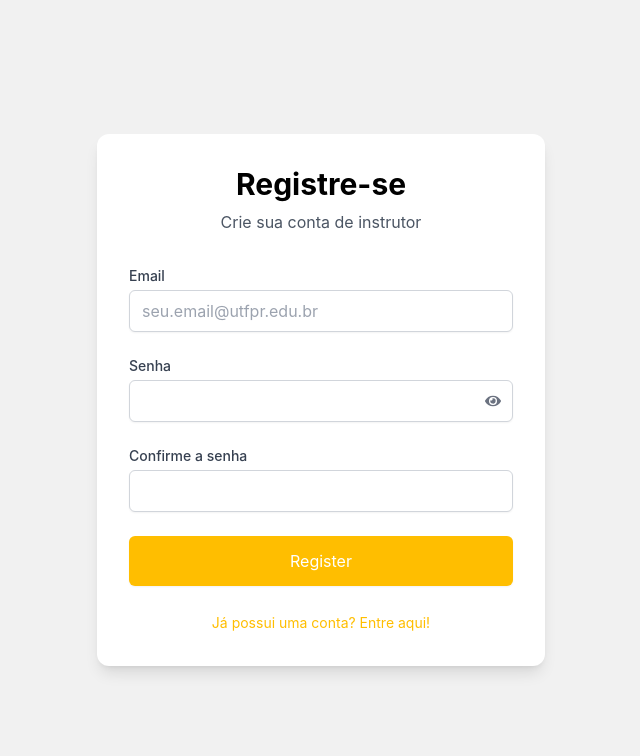
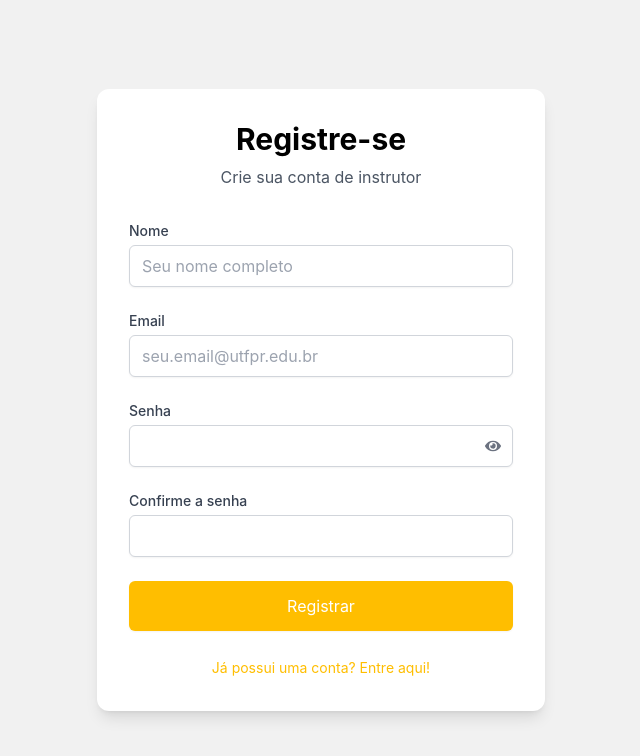
Before and after one commit to gabrielfurtadon/Oficina2UI, a React (Create React App) app in the folder oficina-2-ui/: page / in a window 1280 px wide. Both pictures are taken after a click on the button "Ainda não tem uma conta? Registre-se aqui!". Shown: the top 756 px of the page, without its empty margins (319-959 px from the left). Built offline with nearby package versions, Linux system fonts and the light colour scheme.

Commit message:
add de validação de campo obrigatorio e chamada pro back

```diff
--- a/oficina-2-ui/src/pages/LoginPage.js
+++ b/oficina-2-ui/src/pages/LoginPage.js
@@ -12,24 +12,61 @@ const LoginPage = ({ onSwitch }) => {
     return regex.test(email);
   };
 
+  const validateFields = () => {
+    let newErrors = {};
+
+    if (!formData.email) {
+      newErrors.email = "Campo obrigatório";
+    } else if (!validateEmail(formData.email)) {
+      newErrors.email = "Informe um e-mail válido pertencente à @utfpr.edu.br";
+    }
+
+    if (!formData.password) {
+      newErrors.password = "Campo obrigatório";
+    }
+
+    setErrors(newErrors);
+    return Object.keys(newErrors).length === 0;
+  };
+
   const handleInputChange = (e) => {
     const { name, value } = e.target;
     setFormData({ ...formData, [name]: value });
 
-    let newErrors = { ...errors };
-    if (name === "email" && !validateEmail(value)) {
-      newErrors.email = "Informe um e-mail válido pertencente à @utfpr.edu.br";
-    } else {
-      delete newErrors.email;
-    }
-    setErrors(newErrors);
+    setErrors((prevErrors) => ({
+      ...prevErrors,
+      [name]: value ? "" : "Campo obrigatório",
+    }));
   };
 
   const handleSubmit = async (e) => {
     e.preventDefault();
+    if (!validateFields()) {
+      return;
+    }
+
     setLoading(true);
-    await new Promise((resolve) => setTimeout(resolve, 2000));
-    setLoading(false);
+    try {
+      const response = await fetch("http://localhost:8080/instrutor/login", {
+        method: "POST",
+        headers: {
+          "Content-Type": "application/json",
+        },
+        body: JSON.stringify(formData),
+      });
+
+      if (!response.ok) {
+        const errorData = await response.json();
+        throw new Error(errorData.message || "Falha no login");
+      }
+
+      const data = await response.json();
+
+    } catch (error) {
+      alert(error.message);
+    } finally {
+      setLoading(false);
+    }
   };
 
   return (
@@ -71,8 +108,10 @@ const LoginPage = ({ onSwitch }) => {
                 id="password"
                 name="password"
                 value={formData.password}
-                onChange={(e) => setFormData({ ...formData, password: e.target.value })}
-                className="mt-1 block w-full px-3 py-2 border border-gray-300 rounded-md shadow-sm focus:outline-none focus:ring-2 focus:ring-[#FFBE00]"
+                onChange={handleInputChange}
+                className={`mt-1 block w-full px-3 py-2 border ${
+                  errors.password ? "border-red-500" : "border-gray-300"
+                } rounded-md shadow-sm focus:outline-none focus:ring-2 focus:ring-[#FFBE00]`}
                 aria-label="Password"
                 autoComplete="current-password"
               />
@@ -85,11 +124,12 @@ const LoginPage = ({ onSwitch }) => {
                 {showPassword ? <FaEyeSlash /> : <FaEye />}
               </button>
             </div>
+            {errors.password && <p className="mt-1 text-sm text-red-600">{errors.password}</p>}
           </div>
 
           <button
             type="submit"
-            disabled={loading || errors.email}
+            disabled={loading || Object.keys(errors).length > 0}
             className="w-full py-3 px-4 border border-transparent rounded-md shadow-sm text-white bg-[#FFBE00] hover:bg-[#e5ab00] disabled:opacity-50 disabled:cursor-not-allowed"
           >
             {loading ? <FaSpinner className="animate-spin mx-auto h-5 w-5" /> : "Entrar"}
--- a/oficina-2-ui/src/pages/RegisterPage.js
+++ b/oficina-2-ui/src/pages/RegisterPage.js
@@ -3,6 +3,7 @@ import { FaEye, FaEyeSlash, FaSpinner } from "react-icons/fa";
 
 const RegisterPage = ({ onSwitch }) => {
   const [formData, setFormData] = useState({
+    name: "",
     email: "",
     password: "",
     confirmPassword: "",
@@ -21,35 +22,112 @@ const RegisterPage = ({ onSwitch }) => {
     return regex.test(password);
   };
 
+  const validateFields = () => {
+    let newErrors = {};
+
+    if (!formData.name) {
+      newErrors.name = "Campo obrigatório";
+    }
+
+    if (!formData.email) {
+      newErrors.email = "Campo obrigatório";
+    } else if (!validateEmail(formData.email)) {
+      newErrors.email = "Informe um e-mail válido pertencente à @utfpr.edu.br";
+    }
+
+    if (!formData.password) {
+      newErrors.password = "Campo obrigatório";
+    } else if (!validatePassword(formData.password)) {
+      newErrors.password =
+        "A senha deve conter no mínimo 8 caracteres, incluindo letras maiúsculas, minúsculas, números e caracteres especiais.";
+    }
+
+
+    if (!formData.confirmPassword) {
+      newErrors.confirmPassword = "Campo obrigatório";
+    } else if (formData.confirmPassword !== formData.password) {
+      newErrors.confirmPassword = "As senhas não coincidem";
+    }
+
+    setErrors(newErrors);
+    return Object.keys(newErrors).length === 0;
+  };
+
   const handleInputChange = (e) => {
     const { name, value } = e.target;
     setFormData({ ...formData, [name]: value });
 
-    let newErrors = { ...errors };
-    if (name === "email" && !validateEmail(value)) {
-      newErrors.email = "Informe um e-mail válido pertencente à @utfpr.edu.br";
+
+    setErrors((prevErrors) => {
+      const updatedErrors = { ...prevErrors };
+
+      if (name === "name") {
+        updatedErrors.name = value ? "" : "Campo obrigatório";
+      }
+
+      if (name === "email") {
+        if (!value) {
+          updatedErrors.email = "Campo obrigatório";
+        } else if (!validateEmail(value)) {
+          updatedErrors.email = "Informe um e-mail válido pertencente à @utfpr.edu.br";
         } else {
-      delete newErrors.email;
+          delete updatedErrors.email;
         }
-    if (name === "password" && !validatePassword(value)) {
-      newErrors.password =
-        "A senha deve conter no mínimo 8 caracteres, letras minúsculas, maiúscula, números e caracteres especiais.";
+      }
+
+      if (name === "password") {
+        if (!value) {
+          updatedErrors.password = "Campo obrigatório";
+        } else if (!validatePassword(value)) {
+          updatedErrors.password =
+            "A senha deve conter no mínimo 8 caracteres, incluindo letras maiúsculas, minúsculas, números e caracteres especiais.";
         } else {
-      delete newErrors.password;
+          delete updatedErrors.password;
         }
-    if (name === "confirmPassword" && value !== formData.password) {
-      newErrors.confirmPassword = "As senhas não coincidem";
+      }
+
+      if (name === "confirmPassword") {
+        if (!value) {
+          updatedErrors.confirmPassword = "Campo obrigatório";
+        } else if (value !== formData.password) {
+          updatedErrors.confirmPassword = "As senhas não coincidem";
         } else {
-      delete newErrors.confirmPassword;
+          delete updatedErrors.confirmPassword;
         }
-    setErrors(newErrors);
+      }
+
+      return updatedErrors;
+    });
   };
 
   const handleSubmit = async (e) => {
     e.preventDefault();
+    if (!validateFields()) {
+      return;
+    }
+
     setLoading(true);
-    await new Promise((resolve) => setTimeout(resolve, 2000));
+    try {
+      const response = await fetch("http://localhost:8080/instrutor/register", {
+        method: "POST",
+        headers: {
+          "Content-Type": "application/json",
+        },
+        body: JSON.stringify(formData),
+      });
+
+      if (!response.ok) {
+        const errorData = await response.json();
+        throw new Error(errorData.message || "Erro ao cadastrar");
+      }
+
+      const data = await response.json();
+      onSwitch();
+    } catch (error) {
+      alert(error.message);
+    } finally {
       setLoading(false);
+    }
   };
 
   return (
@@ -61,6 +139,25 @@ const RegisterPage = ({ onSwitch }) => {
         </div>
 
         <form onSubmit={handleSubmit} className="space-y-6">
+          <div>
+            <label htmlFor="name" className="block text-sm font-medium text-gray-700">
+              Nome
+            </label>
+            <input
+              type="text"
+              id="name"
+              name="name"
+              value={formData.name}
+              onChange={handleInputChange}
+              className={`mt-1 block w-full px-3 py-2 border ${
+                errors.name ? "border-red-500" : "border-gray-300"
+              } rounded-md shadow-sm focus:outline-none focus:ring-2 focus:ring-[#FFBE00]`}
+              placeholder="Seu nome completo"
+              aria-label="Nome"
+            />
+            {errors.name && <p className="mt-1 text-sm text-red-600">{errors.name}</p>}
+          </div>
+
           <div>
             <label htmlFor="email" className="block text-sm font-medium text-gray-700">
               Email
@@ -136,7 +233,7 @@ const RegisterPage = ({ onSwitch }) => {
             disabled={loading || Object.keys(errors).length > 0}
             className="w-full py-3 px-4 border border-transparent rounded-md shadow-sm text-white bg-[#FFBE00] hover:bg-[#e5ab00] disabled:opacity-50 disabled:cursor-not-allowed"
           >
-            {loading ? <FaSpinner className="animate-spin mx-auto h-5 w-5" /> : "Register"}
+            {loading ? <FaSpinner className="animate-spin mx-auto h-5 w-5" /> : "Registrar"}
           </button>
         </form>
 
```
Lines whose indentation alone changed are shown as unchanged.
